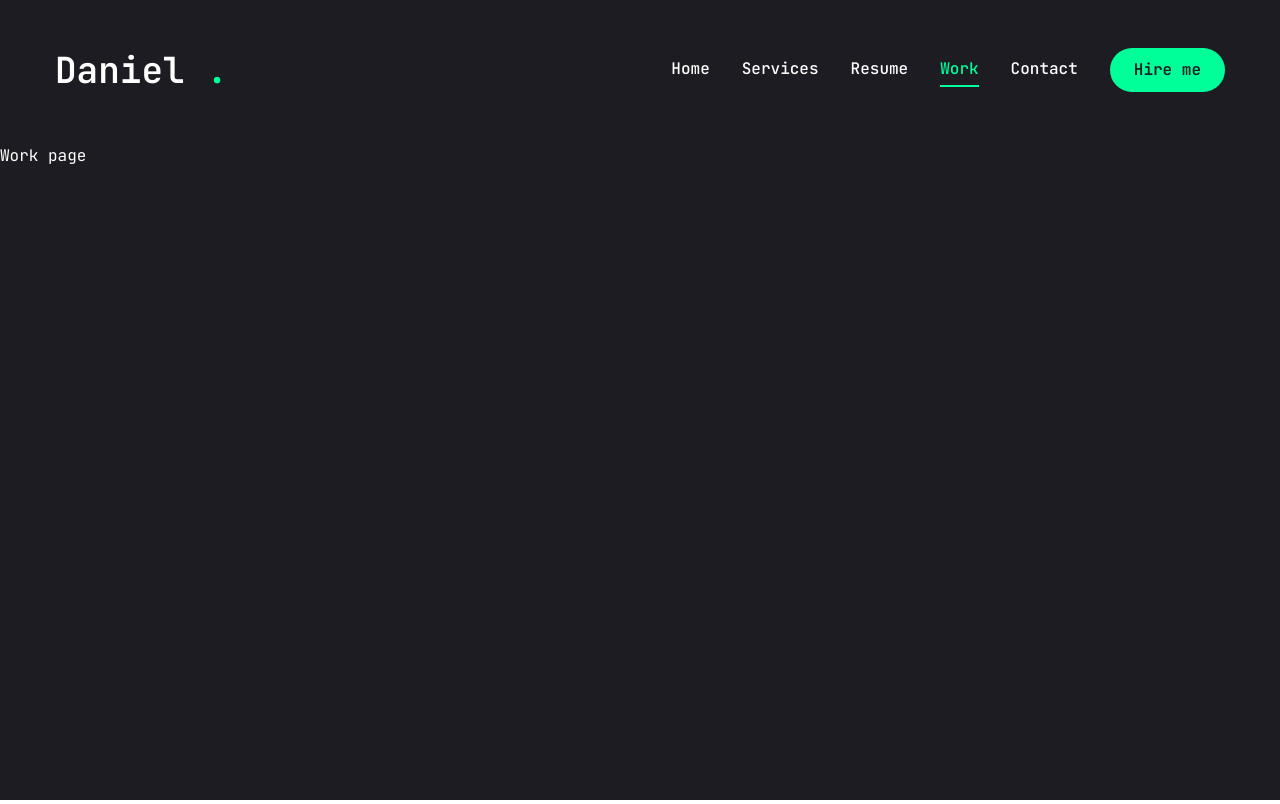
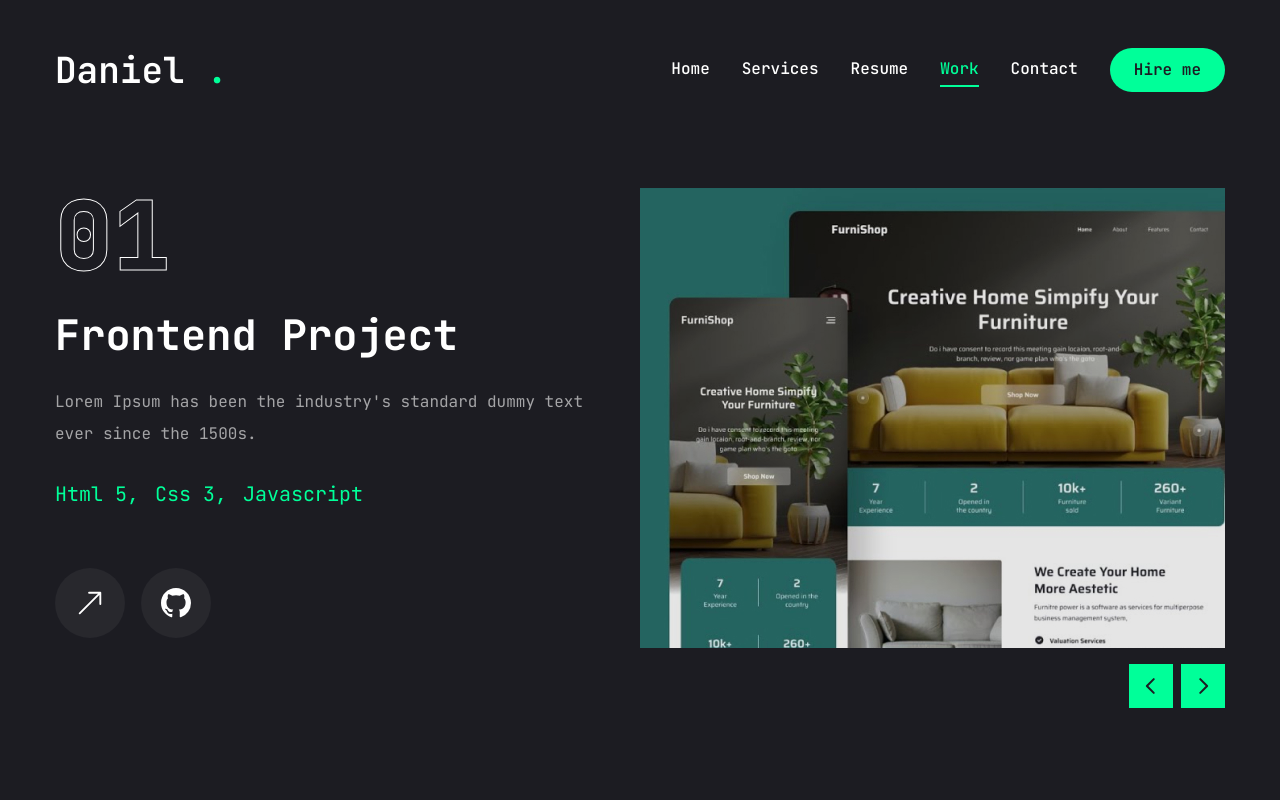
Before and after one commit to bdancost/dani_portfolio_next, a Next.js app: page /work in a window 1280 px wide. Built offline with nearby package versions, Linux system fonts and the light colour scheme.

Commit message:
Configurando página resume

```diff
--- a/app/resume/page.jsx
+++ b/app/resume/page.jsx
@@ -273,7 +273,7 @@
                         className="flex items-center justify-center xl:justify-start gap-4"
                       >
                         <span className="text-white/60">{item.fieldName}</span>
-                        <span className="text-xl">: {item.fieldValue}</span>
+                        <span className="text-xl"> {item.fieldValue}</span>
                       </li>
                     );
                   })}
--- a/app/work/page.jsx
+++ b/app/work/page.jsx
@@ -1,5 +1,190 @@
+"use client";
+
+import { motion } from "framer-motion";
+import React, { useState } from "react";
+import { Swiper, SwiperSlide } from "swiper/react";
+import "swiper/css";
+import { BsArrowUpRight, BsGithub } from "react-icons/bs";
+
+import {
+  Tooltip,
+  TooltipContent,
+  TooltipProvider,
+  TooltipTrigger,
+} from "@/components/ui/tooltip";
+
+import Link from "next/link";
+import Image from "next/image";
+import WorkSliderBtns from "@/components/WorkSliderBtns";
+
+const projects = [
+  {
+    num: "01",
+    category: "frontend",
+    title: "project 1",
+    description:
+      "Lorem Ipsum has been the industry's standard dummy text ever since the 1500s.",
+    stack: [{ name: "Html 5" }, { name: "Css 3" }, { name: "Javascript" }],
+    image: "/assets/work/thumb1.png",
+    live: "#",
+    github: "#",
+  },
+  {
+    num: "02",
+    category: "fullstack",
+    title: "project 2",
+    description:
+      "Lorem Ipsum has been the industry's standard dummy text ever since the 1500s.",
+    stack: [{ name: "Next.js" }, { name: "Tailwind.css" }, { name: "Node.js" }],
+    image: "/assets/work/thumb2.png",
+    live: "#",
+    github: "#",
+  },
+  {
+    num: "03",
+    category: "frontend",
+    title: "project 3",
+    description:
+      "Lorem Ipsum has been the industry's standard dummy text ever since the 1500s.",
+    stack: [
+      { name: "Next.js" },
+      { name: "Tailwind.css" },
+      { name: "Javascript" },
+    ],
+    image: "/assets/work/thumb3.png",
+    live: "#",
+    github: "#",
+  },
+  {
+    num: "04",
+    category: "frontend",
+    title: "project 4",
+    description:
+      "Lorem Ipsum has been the industry's standard dummy text ever since the 1500s.",
+    stack: [
+      { name: "React" },
+      { name: "Tailwind.css" },
+      { name: "Javascript" },
+    ],
+    image: "/assets/work/thumb1.png",
+    live: "#",
+    github: "#",
+  },
+];
+
 const Work = () => {
-  return <div>Work page</div>;
+  const [project, setProject] = useState(projects[0]);
+
+  const handleSlideChange = (swiper) => {
+    const currentIndex = swiper.activeIndex;
+    setProject(projects[currentIndex]);
+  };
+
+  return (
+    <motion.section
+      initial={{ opacity: 0 }}
+      animate={{
+        opacity: 1,
+        transition: { delay: 2.4, duration: 0.4, ease: "easeIn" },
+      }}
+      className="min-h-[80vh] flex flex-col justify-center py-12 xl:px-0"
+    >
+      <div className="container mx-auto">
+        <div className="flex flex-col xl:flex-row xl:gap-[30px]">
+          <div className="w-full xl:w-[50%] xl:h-[460px] flex flex-col xl:justify-between order-2 xl:order-none">
+            <div className="flex flex-col gap-[30px] h-[50%]">
+              {/* outline num */}
+              <div className="text-8xl leading-none font-extrabold text-transparent text-outline">
+                {project.num}
+              </div>
+              {/* project category */}
+              <h2 className="text-[42px] font-bold leading-none text-white group-hover:text-accent transition-all duration-500 capitalize">
+                {project.category} project
+              </h2>
+              {/* project description */}
+              <p className="text-white/60">{project.description}</p>
+              {/* stack */}
+              <ul className="flex gap-4">
+                {project.stack.map((item, index) => {
+                  return (
+                    <li key={index} className="text-xl text-accent">
+                      {item.name}
+                      {/* remove the last comma */}
+                      {index !== project.stack.length - 1 && ","}
+                    </li>
+                  );
+                })}
+              </ul>
+              {/* border */}
+              <div className="borrder border-white/20"></div>
+              {/* buttons */}
+              <div className="flex items-center gap-4">
+                {/* live project button */}
+                <Link href={project.live}>
+                  <TooltipProvider delayDuration={100}>
+                    <Tooltip>
+                      <TooltipTrigger className="w-[70px] h-[70px] rounded-full bg-white/5 flex justify-center items-center group">
+                        <BsArrowUpRight className="text-white text-3xl group-hover:text-accent" />
+                      </TooltipTrigger>
+                      <TooltipContent>
+                        <p>Live project</p>
+                      </TooltipContent>
+                    </Tooltip>
+                  </TooltipProvider>
+                </Link>
+                {/* github project button */}
+                <Link href={project.github}>
+                  <TooltipProvider delayDuration={100}>
+                    <Tooltip>
+                      <TooltipTrigger className="w-[70px] h-[70px] rounded-full bg-white/5 flex justify-center items-center group">
+                        <BsGithub className="text-white text-3xl group-hover:text-accent" />
+                      </TooltipTrigger>
+                      <TooltipContent>
+                        <p>Github repository</p>
+                      </TooltipContent>
+                    </Tooltip>
+                  </TooltipProvider>
+                </Link>
+              </div>
+            </div>
+          </div>
+          <div className="w-full xl:w-[50%]">
+            <Swiper
+              spaceBetween={30}
+              slidesPerView={1}
+              className="xl:h-[520px] mb-12"
+              onSlideChange={handleSlideChange}
+            >
+              {projects.map((item, index) => {
+                return (
+                  <SwiperSlide key={index} className="w-full">
+                    <div className="h-[460px] relative group flex justify-center items-center bg-pink-50/20">
+                      {/* overlay */}
+                      <div className="absolute top-0 bottom-0 w-full h-full bg-black/10 z-10"></div>
+                      {/* image */}
+                      <div className="relative w-full h-full">
+                        <Image
+                          src={project.image}
+                          fill
+                          className="object-cover"
+                          alt={project.title}
+                        />
+                      </div>
+                    </div>
+                  </SwiperSlide>
+                );
+              })}
+              {/* slider buttons */}
+              <WorkSliderBtns
+                containerStyles="flex gap-2 absolute right-0 bottom-[calc(50%_-_22px)] xl:bottom-0 z-20 w-full justify-between xl:w-max xl:justify-none"
+                btnStyles="bg-accent hover:bg-accent-hover text-primary text-[22px] w-[44px] h-[44px] flex justify-center items-center transition-all"
+              />
+            </Swiper>
+          </div>
+        </div>
+      </div>
+    </motion.section>
+  );
 };
 
 export default Work;
--- /dev/null
+++ b/components/WorkSliderBtns.jsx
@@ -0,0 +1,20 @@
+"use client";
+
+import { useSwiper } from "swiper/react";
+import { PiCaretLeftBold, PiCaretRightBold } from "react-icons/pi";
+
+const WorkSliderBtns = ({ containerStyles, btnStyles, iconsStyles }) => {
+  const swiper = useSwiper();
+  return (
+    <div className={containerStyles}>
+      <button className={btnStyles} onClick={() => swiper.slidePrev()}>
+        <PiCaretLeftBold className={iconsStyles} />
+      </button>
+      <button className={btnStyles} onClick={() => swiper.slideNext()}>
+        <PiCaretRightBold className={iconsStyles} />
+      </button>
+    </div>
+  );
+};
+
+export default WorkSliderBtns;
--- a/package.json
+++ b/package.json
@@ -24,6 +24,7 @@
     "react-countup": "^6.5.3",
     "react-dom": "^19.0.0",
     "react-icons": "^5.4.0",
+    "swiper": "^11.2.1",
     "tailwind-merge": "^2.6.0",
     "tailwindcss-animate": "^1.0.7"
   },
```
Also changed, not shown: 1 other file (tests, documents, lock files or other folders).
